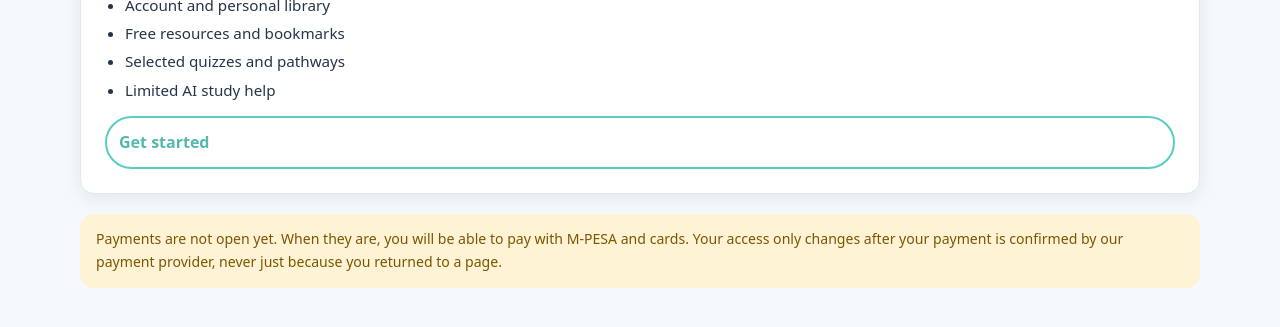
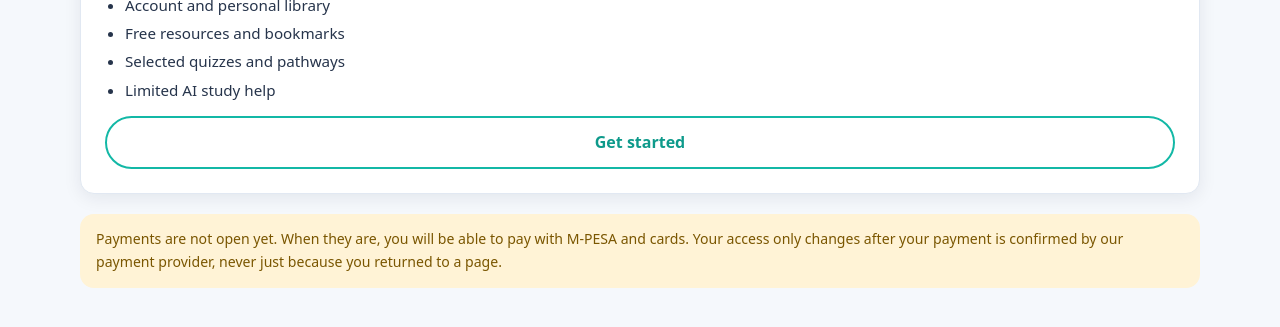
Before and after one commit to wesambainnocent2401/learnsphere, a plain HTML site: page pricing.html in a window 1280 px wide. Shown: the part 455-782 px from the top of the page. Drawn offline with nearby package versions, Linux system fonts and the light colour scheme; no server answers.

Commit message:
Add styles for plan button

```diff
--- a/style.css
+++ b/style.css
@@ -1302,3 +1302,4 @@ a.subject-chip:hover { background: rgba(19, 184, 166, 0.12); border-color: var(-
   cursor: not-allowed;
   opacity: 0.7;
 }
+a.plan-button { text-align: center; text-decoration: none; cursor: pointer; opacity: 1; }
```
